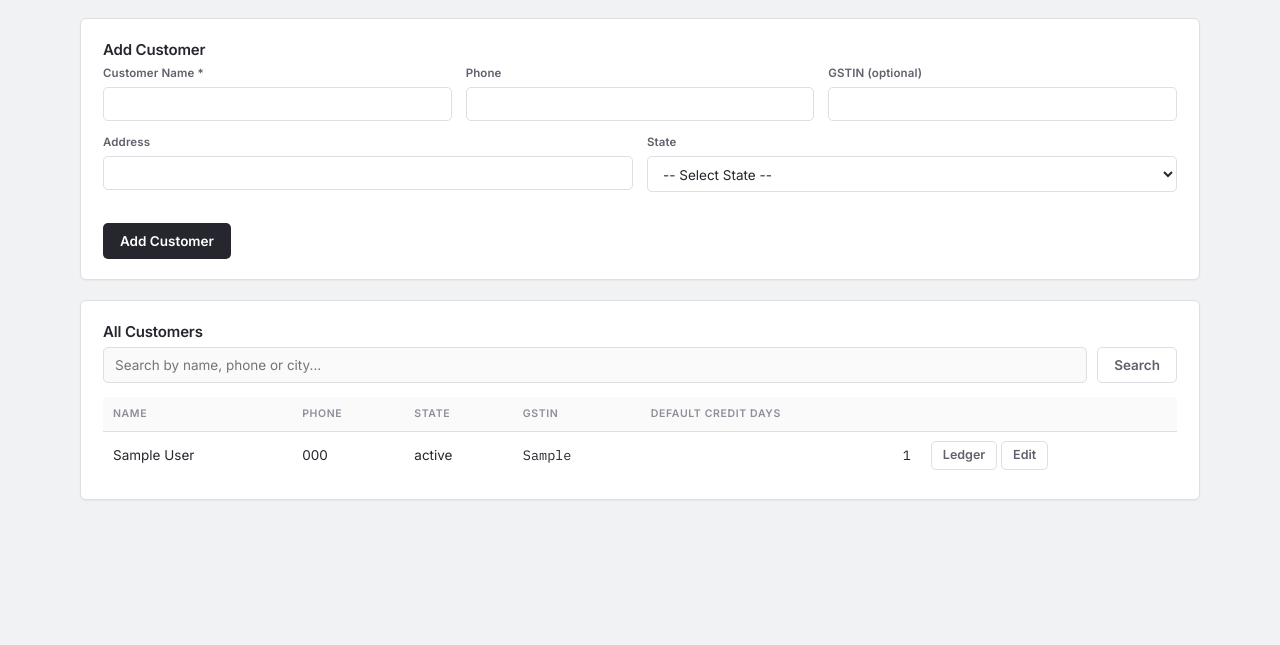
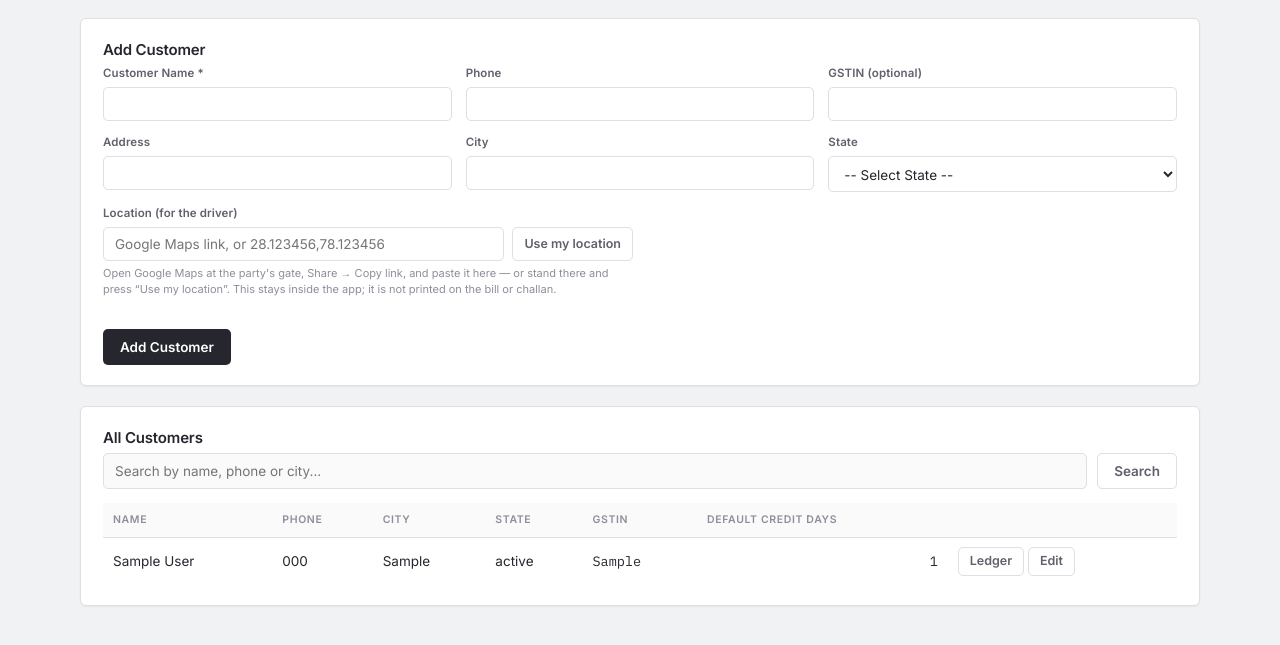
Before and after one commit to Julius00778/packaging-billing-app, a Flask app: page /customers in a window 1280 px wide. Shown: the part 46-691 px from the top of the page. Run offline with Flask 3, Linux system fonts and the light colour scheme; a user stored in the database is signed in; tables that the repository leaves empty hold one stand-in row (values such as "Sample post"); some libraries are stand-ins or nearby versions.

Commit message:
Sheher aur "meri jagah lo" ka button, dispatch pe Map

```diff
--- a/templates/base.html
+++ b/templates/base.html
@@ -59,6 +59,14 @@
 {% endfor %}
 {% endwith %}
 {% block content %}{% endblock %}
+
+<script>
+// "Meri jagah lo" wale button ka text — screen ki bhasha me
+var MAPTXT = {
+  wait:  {{ t('map_wait')|tojson }},
+  noGps: {{ t('map_no_gps')|tojson }}
+};
+</script>
 </main>
 
 </body>
--- a/templates/customers.html
+++ b/templates/customers.html
@@ -11,14 +11,27 @@
 <div class="field"><label>{{ t('phone') }}</label><input type="text" name="phone"></div>
 <div class="field"><label>{{ t('gstin_optional') }}</label><input type="text" name="gstin"></div>
 </div>
-<div class="form-grid">
+<div class="form-grid three">
 <div class="field"><label>{{ t('address') }}</label><input type="text" name="address"></div>
+<div class="field"><label>{{ t('city') }}</label><input type="text" name="city"></div>
 <div class="field">
 <label>{{ t('state') }}</label>
 <select name="state">
 <option value="">{{ t('select_state') }}</option>
 {% for st in state_names %}<option value="{{ st }}" {% if settings and st==settings.default_customer_state %}selected{% endif %}>{{ st }}</option>{% endfor %}
 </select>
+</div>
+</div>
+{# Jagah: ya toh party ke yahan khade hoke "meri jagah lo" dabao, ya Google
+   Maps ka link paste kar do. Kaagaz pe nahi jaati — sirf app me rehti hai. #}
+<div class="form-grid">
+<div class="field">
+<label>{{ t('map_location') }}</label>
+<div style="display:flex;gap:8px;flex-wrap:wrap;">
+<input type="text" name="map_link" id="mapNew" placeholder="{{ t('map_placeholder') }}" style="flex:1;min-width:220px;">
+<button class="btn btn-ghost btn-sm" type="button" data-here="mapNew">{{ t('map_use_here') }}</button>
+</div>
+<div class="field-help">{{ t('map_hint') }}</div>
 </div>
 </div>
 <div class="btn-row"><button class="btn btn-primary" type="submit">{{ t('add_customer') }}</button></div>
@@ -35,16 +48,20 @@
 </div>
 <div class="table-wrap">
 <table>
-<thead><tr><th>{{ t('name') }}</th><th>{{ t('phone') }}</th><th>{{ t('state') }}</th><th>GSTIN</th><th>{{ t('default_credit_days') }}</th><th></th></tr></thead>
+<thead><tr><th>{{ t('name') }}</th><th>{{ t('phone') }}</th><th>{{ t('city') }}</th><th>{{ t('state') }}</th><th>GSTIN</th><th>{{ t('default_credit_days') }}</th><th></th></tr></thead>
 <tbody>
 {% for c in customers %}
 <tr>
 <td>{{ c.name }}</td>
 <td>{{ c.phone }}</td>
+<td>{{ c.city }}</td>
 <td>{{ c.state }}</td>
 <td class="mono">{{ c.gstin }}</td>
 <td class="num">{{ c.credit_days }}</td>
 <td>
+{% if c.map_url %}
+<a class="btn btn-ghost btn-sm" href="{{ c.map_url }}" target="_blank" rel="noopener">{{ t('map_open') }}</a>
+{% endif %}
 <a class="btn btn-ghost btn-sm" href="{{ url_for('customer_khata', cid=c.id) }}">{{ t('ledger') }}</a>
 <a class="btn btn-ghost btn-sm" href="{{ url_for('edit_customer', cid=c.id) }}">{{ t('edit') }}</a>
 {% if current_user.is_owner %}
@@ -63,4 +80,33 @@
 {% endif %}
 </div>
 
+
+<script>
+// "Meri jagah lo" — phone GPS se lat,long bhar deta hai. Browser mana kar de
+// ya purana ho toh khaana waise ka waisa rehta hai aur wajah dikh jaati hai;
+// chup-chaap kuch na hona sabse bura hai.
+(function () {
+  var btns = document.querySelectorAll('[data-here]');
+  for (var i = 0; i < btns.length; i++) {
+    btns[i].addEventListener('click', function () {
+      var box = document.getElementById(this.getAttribute('data-here'));
+      var btn = this;
+      if (!box || !navigator.geolocation) {
+        if (box) { box.placeholder = MAPTXT.noGps; }
+        return;
+      }
+      var was = btn.textContent;
+      btn.textContent = MAPTXT.wait;
+      navigator.geolocation.getCurrentPosition(function (pos) {
+        box.value = pos.coords.latitude.toFixed(6) + ',' + pos.coords.longitude.toFixed(6);
+        btn.textContent = was;
+      }, function () {
+        btn.textContent = was;
+        box.placeholder = MAPTXT.noGps;
+      }, { enableHighAccuracy: true, timeout: 10000 });
+    });
+  }
+})();
+</script>
+
 {% endblock %}
```
Also changed, not shown: templates/customer_form.html (+43 -1 lines), templates/po_dispatch.html (+9 -0 lines).
